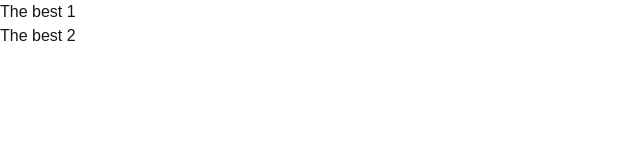
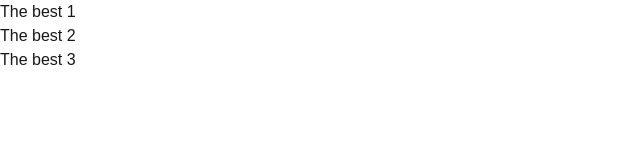
Before and after one commit to thanhtung5598/mono-stack, a Next.js app in the folder apps/web/: page / in a window 1280 px wide. Shown: the top 160 px of the page, without its empty margins (0-640 px from the left). Built offline with nearby package versions, Linux system fonts and the light colour scheme.

Commit message:
build di

```diff
--- a/apps/web/src/app/page.tsx
+++ b/apps/web/src/app/page.tsx
@@ -4,6 +4,7 @@ export default function Home() {
       <main className="flex flex-col gap-8 row-start-2 items-center sm:items-start">
         <div className="text-center">The best 1</div>
         <div className="text-center">The best 2</div>
+        <div className="text-center">The best 3</div>
       </main>
     </div>
   );
```
